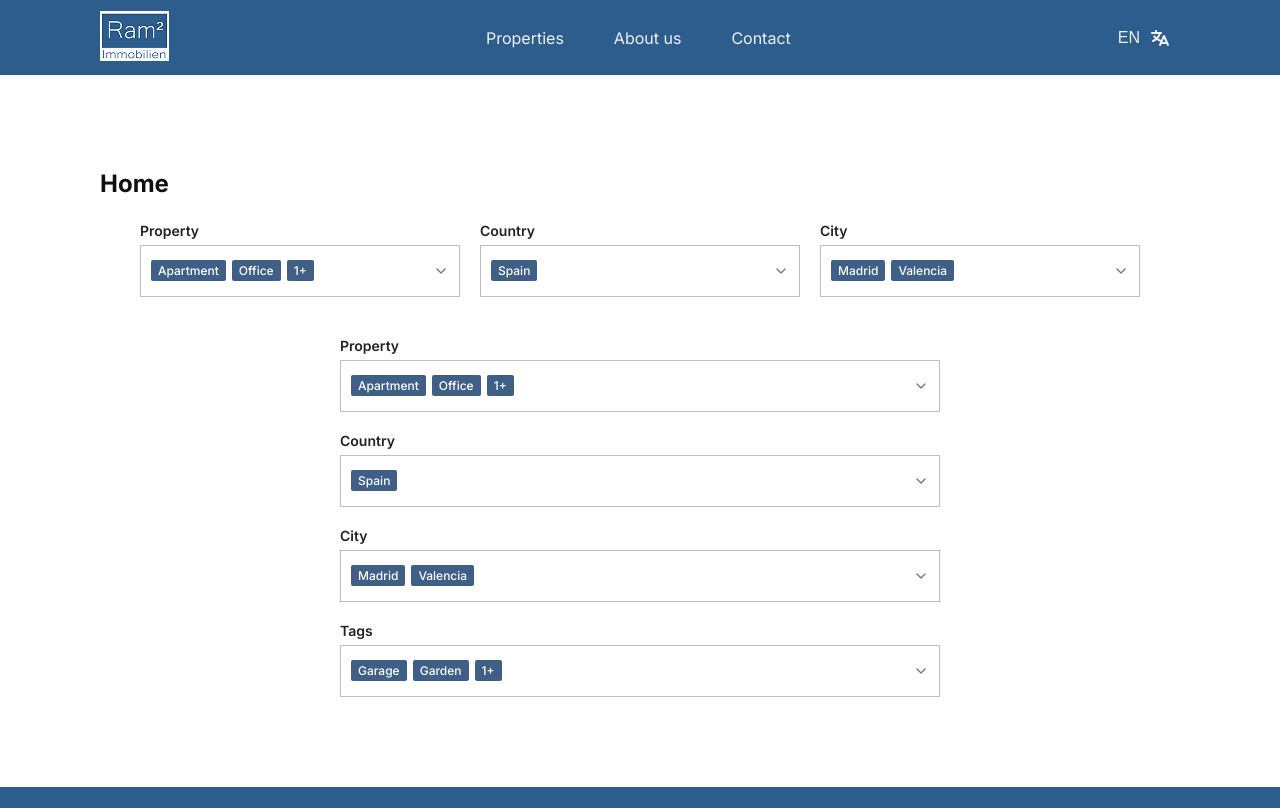
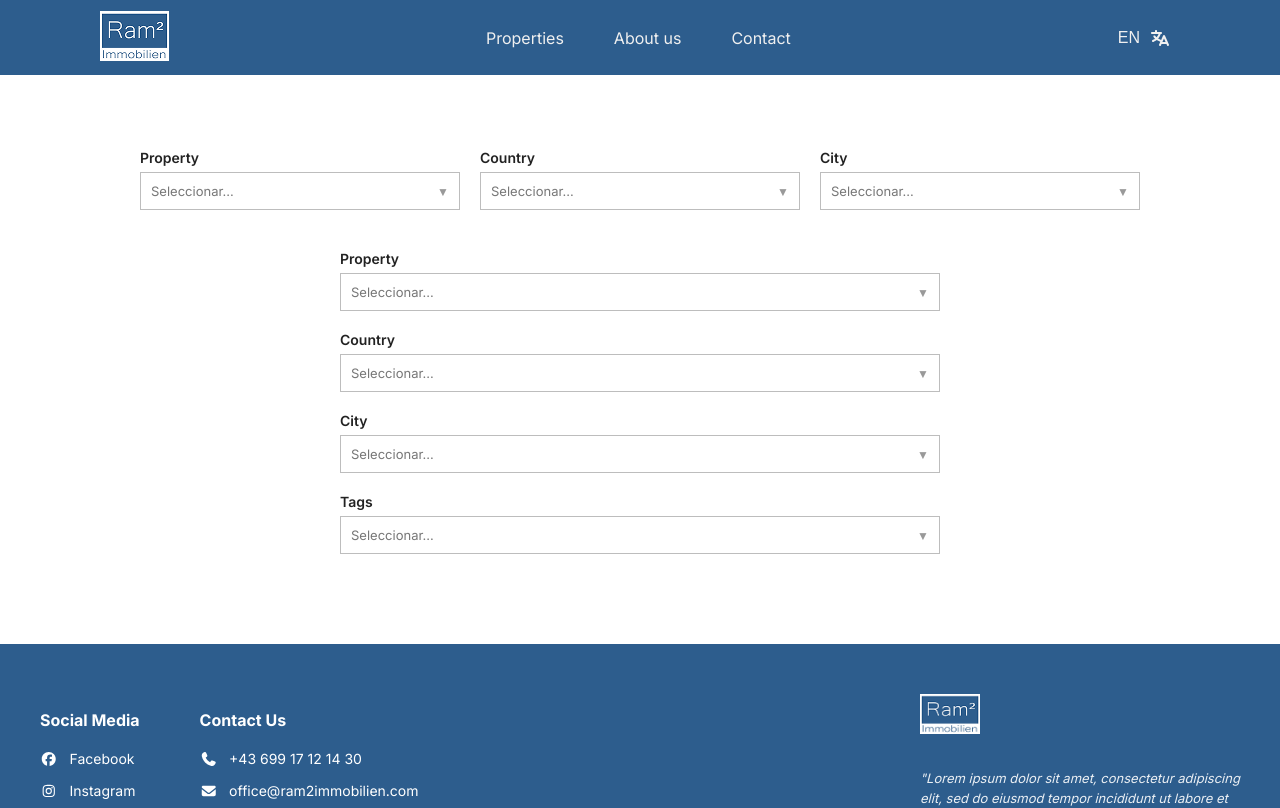
Before and after one commit to ram2-immobilien/ram2-web, a Next.js app: page /en in a window 1280 px wide. Shown: the top 808 px of the page. Built offline with nearby package versions, Linux system fonts and the light colour scheme.

Commit message:
Selectores funcionales

```diff
--- a/app/[locale]/page.tsx
+++ b/app/[locale]/page.tsx
@@ -1,18 +1,11 @@
 "use client";
 
-import { useTranslations } from "next-intl";
 import { SearchBar } from "@/components/Search/SearchBar";
 import { AdvancedFilters } from "@/components/Search/AdvancedFilters";
 
 export default function Home() {
-    const t = useTranslations("home");
-
     return (
         <section style={{ width: "100%", maxWidth: 1200, margin: "0 auto", paddingTop: 24 }}>
-            <h1 style={{ marginBottom: 24, fontSize: 24, fontWeight: 700 }}>
-                {t("header")}
-            </h1>
-
             <SearchBar />
             <div style={{ marginTop: 35 }}>
                 <AdvancedFilters />
--- a/components/Search/AdvancedFilters.tsx
+++ b/components/Search/AdvancedFilters.tsx
@@ -1,5 +1,6 @@
 "use client";
 
+import { useState } from "react";
 import { useTranslations } from "next-intl";
 import { SearchInput } from "./SearchInput";
 
@@ -22,6 +23,16 @@ export const AdvancedFilters = () => {
     },
   ];
 
+  const [selectedValues, setSelectedValues] = useState<string[]>(
+    filters.map(() => "")
+  );
+
+  const handleChange = (index: number, value: string) => {
+    const newSelected = [...selectedValues];
+    newSelected[index] = value;
+    setSelectedValues(newSelected);
+  };
+
   return (
     <div
       style={{
@@ -31,7 +42,12 @@ export const AdvancedFilters = () => {
     >
       {filters.map((filter, index) => (
         <div key={index} style={{ marginBottom: "20px" }}>
-          <SearchInput label={filter.label} values={filter.values} />
+          <SearchInput
+            label={filter.label}
+            values={filter.values}
+            selectedValue={selectedValues[index]}
+            onChange={(value) => handleChange(index, value)}
+          />
         </div>
       ))}
     </div>
--- a/components/Search/SearchBar.tsx
+++ b/components/Search/SearchBar.tsx
@@ -1,5 +1,4 @@
-
-
+import { useState } from "react";
 import { SearchInput } from "./SearchInput";
 import styles from "./SearchBar.module.css";
 import { useTranslations } from "next-intl";
@@ -7,20 +6,33 @@ import { useTranslations } from "next-intl";
 export const SearchBar = () => {
   const t = useTranslations("home.filters");
 
+
+  const [filters, setFilters] = useState({
+    property: "",
+    country: "",
+    city: "",
+  });
+
   const inputs = [
     {
+      id: "property",
       label: t("property"),
       values: [t("property_apartment"), t("property_office"), t("property_1plus")],
     },
-    { label: t("country"), values: [t("country_spain")] },
-    { label: t("city"), values: [t("city_madrid"), t("city_valencia")] },
+    { id: "country", label: t("country"), values: [t("country_spain")] },
+    { id: "city", label: t("city"), values: [t("city_madrid"), t("city_valencia")] },
   ];
 
   return (
     <div className={styles.barContainer}>
-      {inputs.map((input, index) => (
-        <div key={index} className={styles.inputWrapper}>
-          <SearchInput label={input.label} values={input.values} />
+      {inputs.map((input) => (
+        <div key={input.id} className={styles.inputWrapper}>
+          <SearchInput
+            label={input.label}
+            values={input.values}
+            selectedValue={filters[input.id as keyof typeof filters]}
+            onChange={(val) => setFilters({ ...filters, [input.id]: val })}
+          />
         </div>
       ))}
     </div>
--- a/components/Search/SearchInput.module.css
+++ b/components/Search/SearchInput.module.css
@@ -1,56 +1,82 @@
-.inputContainer {
+/* Heredamos la fuente en el contenedor principal en vez de repetir */
+.container {
   display: flex;
   flex-direction: column;
   gap: 6px;
   width: 100%;
+  position: relative;
+  font-family: 'Inter', sans-serif;
 }
 
-
 .label {
-  font-family: 'Inter', sans-serif;
   font-size: 14px;
   font-weight: 600;
   color: #222;
 }
 
-
 .selectBox {
   display: flex;
+  justify-content: space-between;
   align-items: center;
-  justify-content: space-between;
-
   border: 1px solid #bdbdbd;
-  background-color: #ffffff;
-
-  padding: 6px 10px;
-  height: 38px;
+  padding: 8px 10px;
   cursor: pointer;
+  background: white;
+  min-height: 20px;
 }
 
-
-.valuesWrapper {
-  display: flex;
-  gap: 6px;
-  overflow: hidden;
+/* Etiqueta seleccionada dentro de la caja */
+.selectedTag {
+  background-color: #3f5f87;
+  color: white;
+  padding: 4px 10px;
+  border-radius: 2px;
+  font-size: 12px;
 }
 
-
-.tag {
-  font-family: 'Inter', sans-serif;
-  background-color: #3f5f87;
-  color: white;
-  font-size: 12px;
-  font-weight: 500;
-
-  padding: 3px 7px;
-  border-radius: 2px;
-
-  white-space: nowrap;
+.placeholder {
+  color: #777;
+  font-size: 13px;
 }
 
+.arrow {
+  color: #999;
+  font-size: 12px;
+}
 
-.placeholder {
-  font-family: 'Inter', sans-serif;
-  font-size: 13px;
-  color: #888;
+/* Lista de opciones desplegable */
+.dropdown {
+  position: absolute;
+  top: 100%;
+  width: 100%;
+  margin-top: 4px;
+  border: 1px solid #bdbdbd;
+  background: white;
+  z-index: 10;
+  box-shadow: 0 4px 12px rgba(0,0,0,0.1);
+  display: flex;
+  flex-direction: column;
 }
+
+/* Estilo base para cada opción */
+.option, .activeOption {
+  padding: 10px;
+  text-align: left;
+  border: none;
+  cursor: pointer;
+  font-size: 14px;
+}
+
+.option {
+  background: #f5f5f5;
+  color: #222;
+}
+
+.option:hover {
+  background: #e8e8e8;
+}
+
+.activeOption {
+  background: #3f5f87;
+  color: white;
+}
--- a/components/Search/SearchInput.tsx
+++ b/components/Search/SearchInput.tsx
@@ -1,30 +1,45 @@
-import { ChevronDown } from "lucide-react";
+import { useState } from "react";
 import styles from "./SearchInput.module.css";
 
 interface Props {
   label: string;
-  placeholder?: string;
   values?: string[];
+  selectedValue: string;
+  onChange: (value: string) => void;
 }
 
-export const SearchInput = ({ label, placeholder, values }: Props) => {
+export const SearchInput = ({ label, values = [], selectedValue, onChange }: Props) => {
+  const [isOpen, setIsOpen] = useState(false);
+
   return (
-    <div className={styles.inputContainer}>
+    <div className={styles.container}>
       <span className={styles.label}>{label}</span>
-      <div className={styles.selectBox}>
-        <div className={styles.valuesWrapper}>
-          {values?.length ? (
-            values.map((v, i) => (
-              <span key={i} className={styles.tag}>
-                {v}
-              </span>
-            ))
-          ) : (
-            <span className={styles.placeholder}>{placeholder}</span>
-          )}
+
+      {/* Botón principal del selector */}
+      <div className={styles.selectBox} onClick={() => setIsOpen(!isOpen)}>
+        <span className={selectedValue ? styles.selectedTag : styles.placeholder}>
+          {selectedValue || "Seleccionar..."}
+        </span>
+        <span className={styles.arrow}>{isOpen ? "▲" : "▼"}</span>
+      </div>
+
+      {/* Lista desplegable */}
+      {isOpen && values.length > 0 && (
+        <div className={styles.dropdown}>
+          {values.map((value) => (
+            <button
+              key={value}
+              className={selectedValue === value ? styles.activeOption : styles.option}
+              onClick={() => {
+                onChange(value);
+                setIsOpen(false);
+              }}
+            >
+              {value}
+            </button>
+          ))}
         </div>
-        <ChevronDown size={16} color="#777" />
-      </div>
+      )}
     </div>
   );
 };
```
